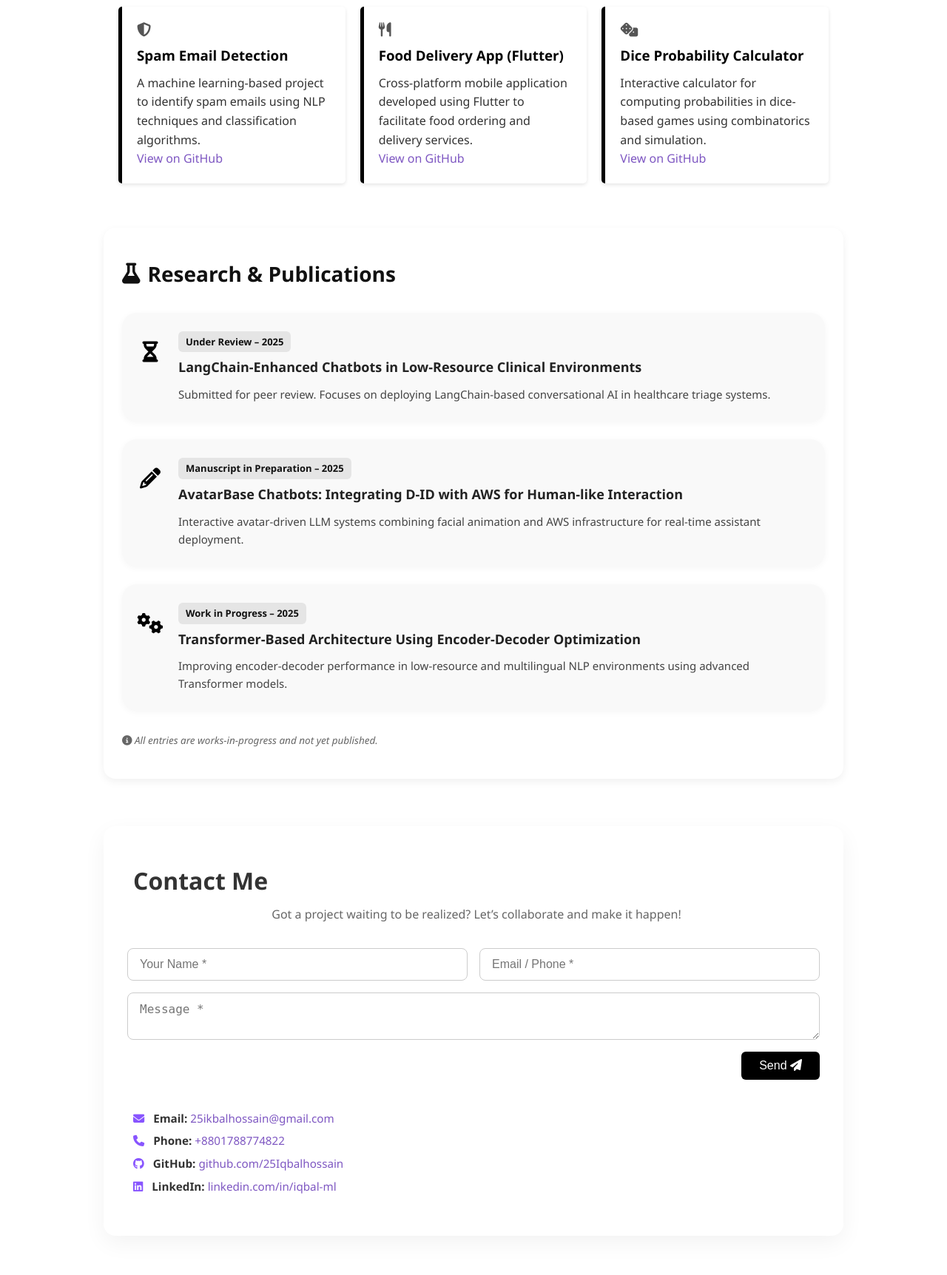
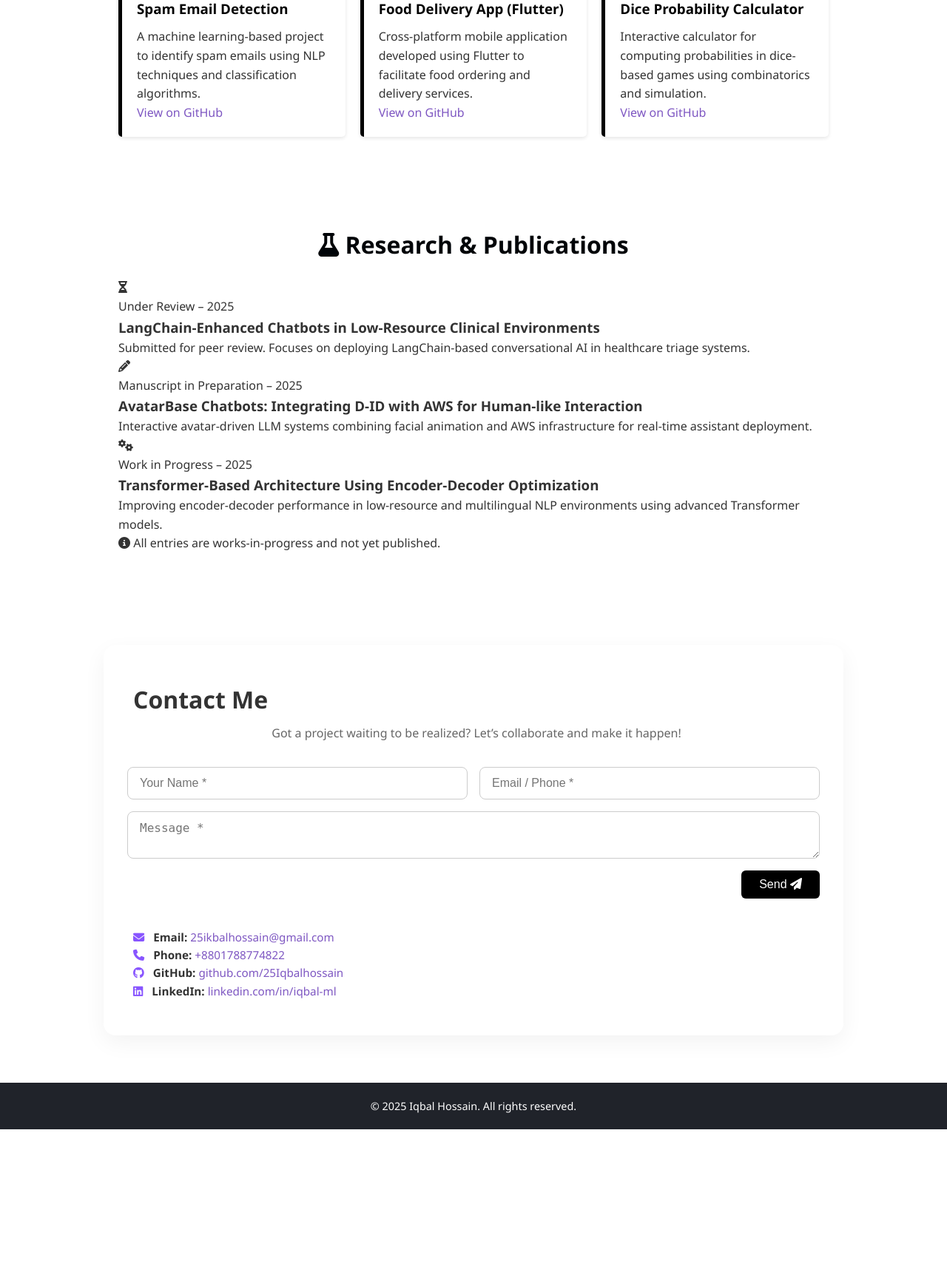
Before and after one commit to 25Iqbalhossain/portfolio-, a FastAPI app: page / in a window 1280 px wide. Shown: the part 3783-5507 px from the top of the page at 74% size. After the commit the page ends 5310 px from the top, so only its background shows below. Run offline with FastAPI, Linux system fonts and the light colour scheme.

Commit message:
Update responsive CSS layout and styles

```diff
--- a/static/style.css
+++ b/static/style.css
@@ -391,251 +349,19 @@ body {
 .card {
   background: white;
   padding: 20px;
-  border-left: 5px solid #000000;
+  border-left: 5px solid #000;
   border-radius: 5px;
   box-shadow: 0 2px 5px rgba(0, 0, 0, 0.1);
 }
 
 .card h3 {
+  color: #030303;
   margin-bottom: 10px;
-  color: #030303;
 }
 
-/* Research */
-
-.research-section {
+/* Contact */
+.contact-section {
   background: #fff;
-  padding: 40px 25px;
-  border-radius: 16px;
-  box-shadow: 0 4px 12px rgba(0,0,0,0.06);
-  font-family: 'Segoe UI', sans-serif;
-}
-
-.research-section h2 {
-  font-size: 28px;
-  color: #111;
-  margin-bottom: 30px;
-  display: flex;
-  align-items: center;
-  gap: 10px;
-}
-
-.research-cards {
-  display: flex;
-  flex-direction: column;
-  gap: 24px;
-}
-
-.research-card {
-  display: flex;
-  background: #f9f9f9;
-  padding: 25px 20px;
-  align-items: flex-start;
-  gap: 20px;
-  transition: 0.3s ease;
-  box-shadow: 0 2px 10px rgba(0,0,0,0.04);
-}
-
-.research-card:hover {
-  transform: translateY(-3px);
-  box-shadow: 0 8px 22px rgba(0,0,0,0.1);
-}
-
-.rounded-card {
-  border-radius: 20px;
-}
-
-.icon-box {
-  font-size: 28px;
-  color: #000;
-  width: 36px;
-  text-align: center;
-  padding-top: 5px;
-}
-
-.details {
-  flex: 1;
-}
-
-.details h3 {
-  font-size: 18px;
-  color: #222;
-  margin: 6px 0 10px;
-  font-weight: 600;
-}
-
-.details p {
-  color: #444;
-  font-size: 15px;
-  margin: 0;
-  line-height: 1.6;
-}
-
-.label {
-  font-size: 13px;
-  font-weight: 600;
-  background: #e5e5e5;
-  color: #111;
-  padding: 4px 10px;
-  border-radius: 6px;
-  display: inline-block;
-}
-
-.note {
-  margin-top: 30px;
-  font-size: 13.5px;
-  color: #666;
-  font-style: italic;
-}
-
-/* Experience */
-.experience-toggle {
-  display: flex;
-  justify-content: center;
-  gap: 40px;
-  font-size: 1.1rem;
-  margin-bottom: 30px;
-  font-weight: 600;
-}
-
-.timeline-container {
-  display: flex;
-  justify-content: center;
-  position: relative;
-  padding: 0 20px;
-  max-width: 1000px;
-  margin: auto;
-}
-
-.timeline-left,
-.timeline-right {
-  flex: 1;
-  display: flex;
-  flex-direction: column;
-  gap: 40px;
-}
-
-.timeline-center {
-  width: 2px;
-  background:black;
-  position: relative;
-  margin: 0 40px;
-  display: flex;
-  flex-direction: column;
-  align-items: center;
-  justify-content: space-between;
-}
-
-.dot {
-  width: 12px;
-  height: 12px;
-  background: #8855ff;
-  border-radius: 50%;
-  position: relative;
-  margin: 50px 0;
-}
-
-.timeline-item {
-  background: #f9f9f9;
-  padding: 15px 20px;
-  border-radius: 6px;
-  box-shadow: 0 1px 5px rgba(0,0,0,0.1);
-}
-
-.timeline-item h3 {
-  font-size: 1.1rem;
-  margin-bottom: 5px;
-  color: #222;
-}
-
-.timeline-item p {
-  color: #666;
-  margin-bottom: 5px;
-}
-
-.date {
-  font-size: 0.85rem;
-  color: #999;
-}
-
-
-/* Footer */
-footer {
-  text-align: center;
-  padding: 20px;
-  background: #20232a;
-  color: white;
-  font-size: 0.9em;
-  margin-top: 50px;
-}
-
-/* Responsive Timeline */
-@media (max-width: 768px) {
-  .timeline-container {
-    flex-direction: column;
-    align-items: center;
-  }
-  .timeline-left, .timeline-right {
-    width: 100%;
-    align-items: center;
-  }
-  .timeline-center {
-    display: none;
-  }
-}
-
-/* Robot Icon */
-
-.robot-icon {
-  font-size: 80px;
-  color: #000000;
-  margin: 0 auto 20px;
-  z-index: 2;
-  position: relative;
-  animation: float 3s ease-in-out infinite;
-}
-
-@keyframes float {
-  0%, 100% { transform: translateY(0); }
-  50% { transform: translateY(-10px); }
-}
-
-.intro-section {
-  display: flex;
-  justify-content: center;
-  align-items: center;
-  height: 100vh;
-  background: #fafafa;
-  text-align: center;
-  position: relative;
-  overflow: hidden;
-}
-
-.intro-box-wrapper {
-  position: relative;
-  display: flex;
-  justify-content: center;
-  align-items: center;
-}
-
-.intro-box-bg {
-  position: absolute;
-  width: 900px;
-  height: 700px;
-  background-color: #f2f2f2;
-  border: 2px solid #e0e0e0;
-  z-index: 0;
-  box-shadow: 0 0 20px rgba(0,0,0,0.05);
-}
-
-.intro-content {
-  position: relative;
-  z-index: 1;
-  padding: 40px;
-}
-
-.contact-section {
-  background-color: #ffffff;
   color: #333;
   padding: 3rem 2rem;
   margin: 4rem auto;
@@ -706,25 +432,144 @@ footer {
   padding-left: 0.5rem;
 }
 
-.contact-info p {
-  margin: 0.4rem 0;
-}
-
 .contact-info i {
   color: #8855ff;
   margin-right: 8px;
 }
 
-#projects h2 {
+/* Experience */
+.timeline-container {
   display: flex;
+  justify-content: center;
+  padding: 0 20px;
+  max-width: 1000px;
+  margin: auto;
+}
+
+.timeline-left,
+.timeline-right {
+  flex: 1;
+  display: flex;
+  flex-direction: column;
+  gap: 40px;
+}
+
+.timeline-center {
+  width: 2px;
+  background: black;
+  margin: 0 40px;
+  display: flex;
+  flex-direction: column;
   align-items: center;
-  justify-content: center;  /* Center horizontally */
-  gap: 0.5rem;
-  font-size: 2rem;
-  margin-bottom: 2rem;
+}
+
+.dot {
+  width: 12px;
+  height: 12px;
+  background: #8855ff;
+  border-radius: 50%;
+  margin: 50px 0;
+}
+
+.timeline-item {
+  background: #f9f9f9;
+  padding: 15px 20px;
+  border-radius: 6px;
+  box-shadow: 0 1px 5px rgba(0,0,0,0.1);
+}
+
+.timeline-item h3 {
+  font-size: 1.1rem;
+  color: #222;
+}
+
+.timeline-item p {
+  color: #666;
+}
+
+.date {
+  font-size: 0.85rem;
+  color: #999;
+}
+
+/* Footer */
+footer {
+  text-align: center;
+  padding: 20px;
+  background: #20232a;
+  color: white;
+  font-size: 0.9em;
+  margin-top: 50px;
+}
+
+/* Responsive Design */
+@media (max-width: 991px) {
+  .about-container {
+    flex-direction: column;
     text-align: center;
   }
 
-#projects h2 i {
-  color: #000000; /* Or match your theme */
+  .timeline-container {
+    flex-direction: column;
+    align-items: center;
   }
+
+  .timeline-center {
+    display: none;
+  }
+
+  .card-group {
+    grid-template-columns: repeat(auto-fit, minmax(250px, 1fr));
+  }
+}
+
+@media (max-width: 600px) {
+  .intro-heading {
+    font-size: 1.8rem;
+  }
+
+  .typewriter-wrapper {
+    font-size: 1.2rem;
+    margin-top: 20px;
+  }
+
+  .intro-avatar {
+    width: 100px;
+    height: 100px;
+  }
+
+  .nav-links {
+    flex-direction: column;
+    gap: 10px;
+  }
+
+  .skills-grid {
+    grid-template-columns: repeat(auto-fit, minmax(80px, 1fr));
+    gap: 15px;
+  }
+
+  .form-row {
+    flex-direction: column;
+  }
+
+  .contact-form button {
+    align-self: stretch;
+  }
+}
+
+.logo {
+  display: flex;
+  align-items: center;
+  font-weight: bold;
+  font-size: 1.4rem;
+  color: #222;
+  gap: 10px;
+}
+
+.logo-img {
+  width: 36px;
+  height: 36px;
+  border-radius: 50%;
+  object-fit: cover;
+  box-shadow: 0 2px 4px rgba(0,0,0,0.1);
+}
```
Also changed, not shown: other parts of static/style.css (+98 -140 lines). Lines whose indentation alone changed are shown as unchanged.
